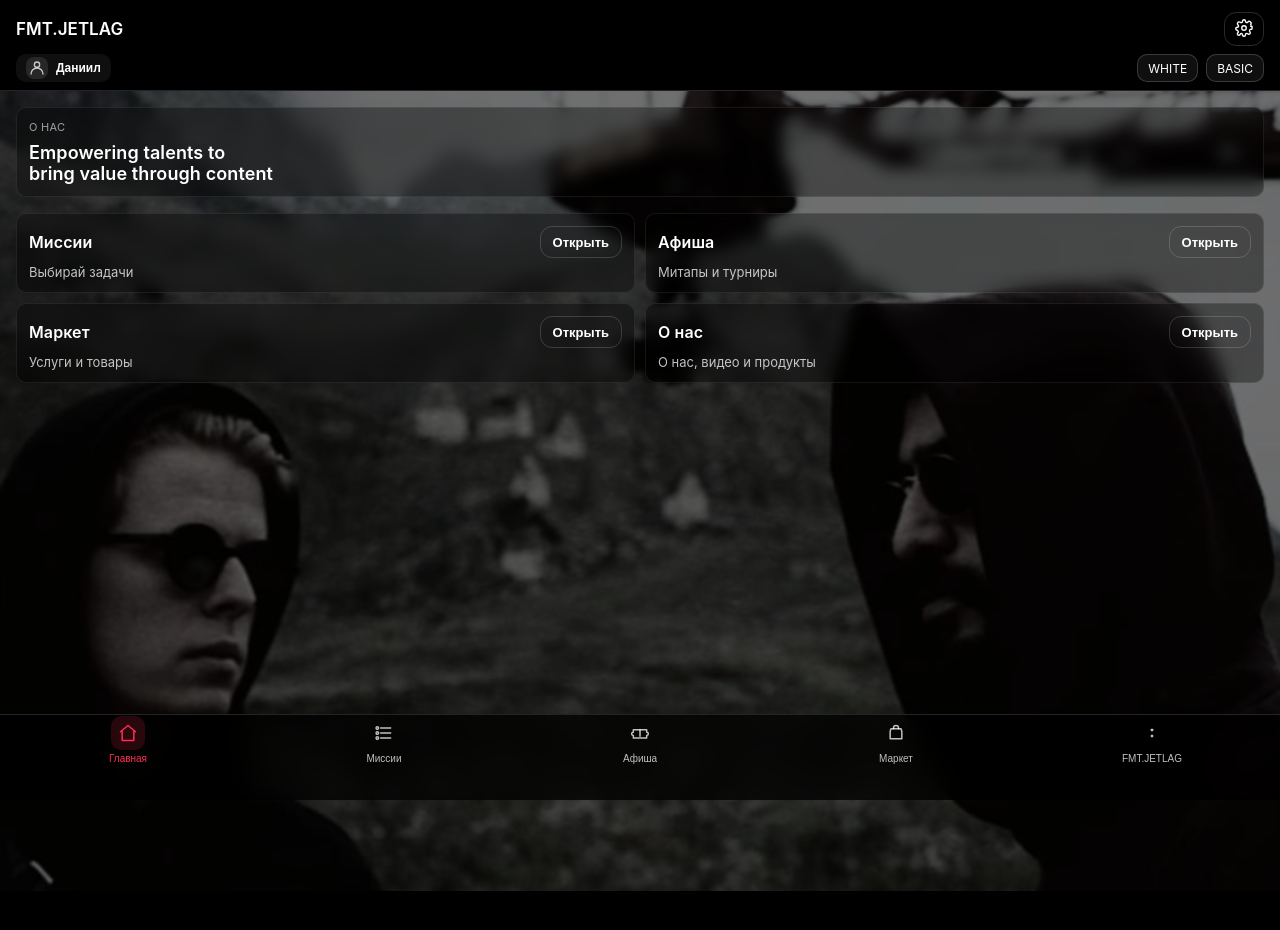
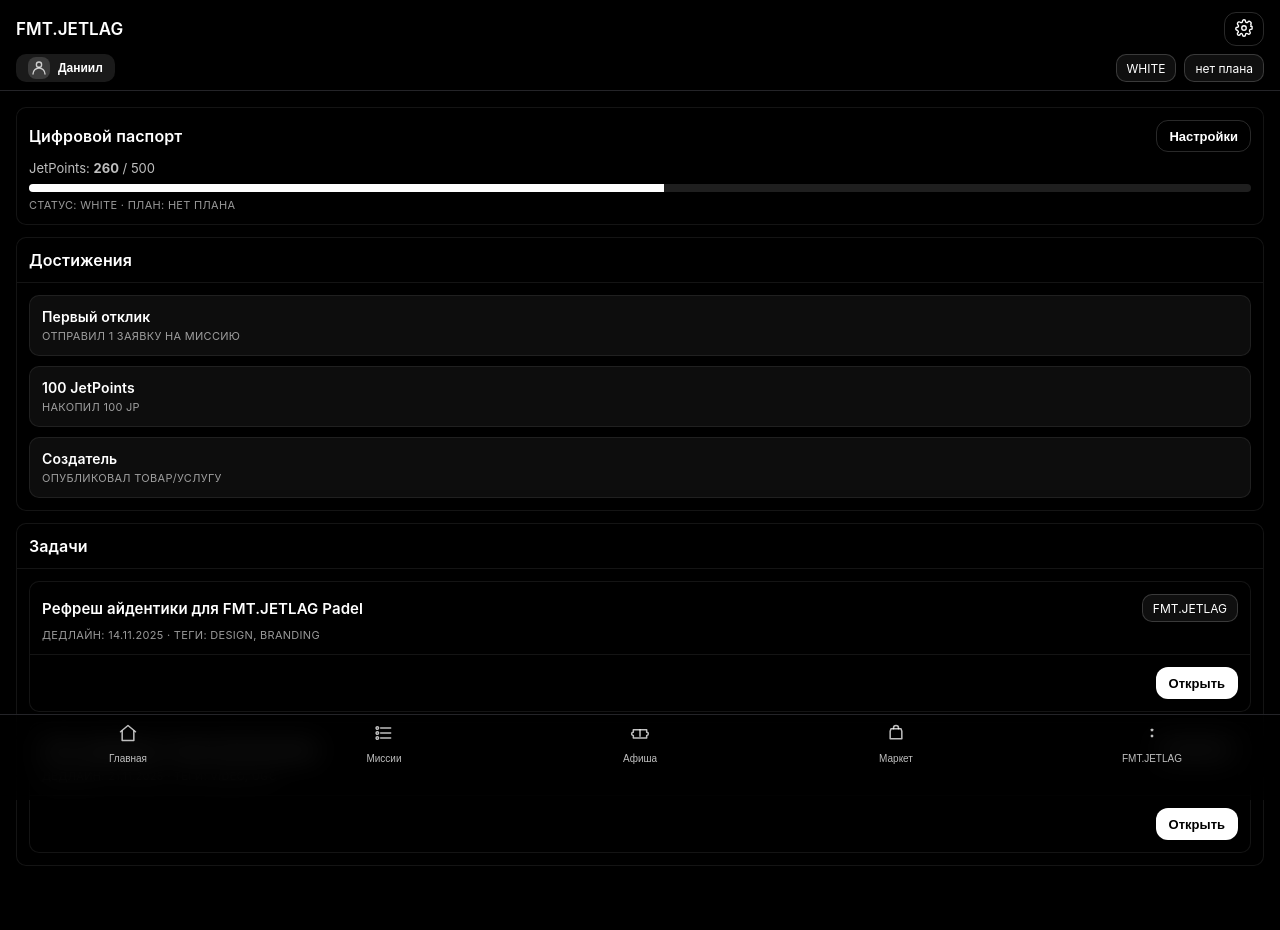
Before and after one commit to svechnikovdan-source/jetlag-tma, a Next.js app: page / in a window 1280 px wide. Both pictures are taken after a click on the button "Даниил". Shown: the top 930 px of the page. Before the commit the page ends 891 px from the top, so only its background shows below. Built offline with nearby package versions, Linux system fonts and the light colour scheme.

Commit message:
UI tidy: stable icons, clean tabbar, full screens

```diff
--- a/app/globals.css
+++ b/app/globals.css
@@ -127,3 +127,16 @@
   position: relative;
   touch-action: manipulation;
 }
+/* progress bar for profile */
+.progress {
+  margin-top: 8px;
+  width: 100%;
+  height: 8px;
+  background: rgba(255,255,255,.12);
+  border-radius: 8px;
+  overflow: hidden;
+}
+.progress__bar {
+  height: 100%;
+  background: white;
+}
--- a/app/page.tsx
+++ b/app/page.tsx
@@ -1,26 +1,8 @@
 "use client";
-import React, { useMemo, useState, useEffect } from "react";
-
-/** Телеграм-фуллскрин: expand + цвета + анти-bounce */
-function useTelegramFullscreen() {
-  useEffect(() => {
-    const tg = (window as any)?.Telegram?.WebApp;
-    try {
-      tg?.ready();
-      tg?.expand();                         // растянуть на максимум
-      tg?.setBackgroundColor?.("#000000");  // фон webview
-      tg?.setHeaderColor?.("secondary_bg_color"); // темный хедер в Telegram
-      tg?.enableClosingConfirmation?.();    // подтверждение при закрытии (опционально)
-
-      // убрать iOS-bounce внутри webview
-      document.documentElement.style.overscrollBehaviorY = "none";
-      document.body.style.overscrollBehaviorY = "none";
-    } catch {}
-  }, []);
-}
+import React, { useMemo, useState } from "react";
 
 /** ── Types ───────────────────────────────────────── */
-type Tab = "home" | "missions" | "events" | "market" | "jetlag";
+type Tab = "home" | "missions" | "events" | "market" | "jetlag" | "profile";
 type StatusLevel = "WHITE" | "RED" | "BLACK";
 type PlanKey = "PLUS" | "PRO" | "STUDIO" | null;
 const rank = (s: StatusLevel) => (s === "WHITE" ? 1 : s === "RED" ? 2 : 3);
@@ -34,11 +16,10 @@
   Brand: () => (<svg width="20" height="20" viewBox="0 0 24 24" fill="currentColor"><rect x="10.5" y="7" width="3" height="3" rx="0.5"/><rect x="10.5" y="14" width="3" height="3" rx="0.5"/></svg>),
   User: () => (<svg width="18" height="18" viewBox="0 0 24 24" fill="none" stroke="currentColor" strokeWidth="1.8" strokeLinecap="round" strokeLinejoin="round"><circle cx="12" cy="7.5" r="3.5"/><path d="M4 20a8 8 0 0 1 16 0"/></svg>),
   Settings: () => (<svg width="18" height="18" viewBox="0 0 24 24" fill="none" stroke="currentColor" strokeWidth="1.8" strokeLinecap="round" strokeLinejoin="round"><circle cx="12" cy="12" r="3"/><path d="M19.4 15a1.6 1.6 0 0 0 .33 1.82l.06.06a2 2 0 1 1-2.83 2.83l-.06-.06a1.6 1.6 0 0 0-1.82-.33A1.6 1.6 0 0 0 14 21a2 2 0 0 1-4 0 1.6 1.6 0 0 0-1-1.51 1.6 1.6 0 0 0-1.82.33l-.06.06A2 2 0 1 1 4.29 17.9l.06-.06A1.6 1.6 0 0 0 4 16.02 1.6 1.6 0 0 0 2.49 15H3a2 2 0 0 1 0-4h.09c.67 0 1.27-.39 1.51-1a1.6 1.6 0 0 0-.33-1.82l-.06-.06A2 2 0 1 1 7.04 4.29l.06.06c.5.5 1.2.66 1.82.33A1.6 1.6 0 0 0 10 3a2 2 0 0 1 4 0 1.6 1.6 0 0 0 1.08 1.6c.62.33 1.32.17 1.82-.33l.06-.06A2 2 0 1 1 21 7.04l-.06.06c.5.5.66 1.2.33 1.82.24.61.84 1 1.51 1H21a2 2 0 0 1 0 4h-.09a1.6 1.6 0 0 0-1.51 1z"/></svg>),
-  Temple: () => (<svg width="18" height="18" viewBox="0 0 24 24" fill="none" stroke="currentColor" strokeWidth="1.8" strokeLinecap="round" strokeLinejoin="round"><path d="M3 10l9-5 9 5"/><path d="M4 10v8M8 10v8M12 10v8M16 10v8M20 10v8M2 18h20"/></svg>),
+  Temple: () => (<svg width="18" height="18" viewBox="0 0 24 24" fill="none" stroke="currentColor" strokeWidth="1.8" strokeLinecap="round" strokeLinejoin="round"><path d="M3 10l9-5 9 5"/><path d="M4 10v8M8 10v8M12 10v8M16 10в8M20 10v8M2 18h20"/></svg>),
   Lock: () => (
     <svg width="18" height="18" viewBox="0 0 24 24" fill="none" stroke="currentColor" strokeWidth="1.8" strokeLinecap="round" strokeLinejoin="round">
-      <rect x="3" y="11" width="18" height="10" rx="2" />
-      <path d="M7 11V8a5 5 0 0 1 10 0v3" />
+      <rect x="3" y="11" width="18" height="10" rx="2" /><path d="M7 11V8a5 5 0 0 1 10 0v3" />
     </svg>
   ),
 };
@@ -64,7 +45,7 @@
 const MARKET: MarketItem[] = [
   { id:"i1", type:"SERVICE", title:"Сведение и мастеринг трека", price:8000, owner:"@audio.kir" },
   { id:"i2", type:"SERVICE", title:"Motion-дизайн (30-сек ролик)", price:15000, owner:"@gfx.storm" },
-  { id:"i3", type:"PRODUCT", title:"Разработка дизайна Travel Kit v2", price:2490, owner:"@bluora" },
+  { id:"i3", type:"PRODUCT", title:"Bluora Travel Kit v2", price:2490, owner:"@bluora" },
 ];
 
 const PEOPLE = [
@@ -97,13 +78,18 @@
     </div>
     <div className="sp-2" />
     <div className="row-b">
-      <button className="row" onClick={onProfile} aria-label="Профиль" style={{gap:8, background:"rgba(255,255,255,.06)", border:"none", borderRadius:10, height:28, padding:"0 10px"}}>
-        <span className="ava" style={{width:22,height:22, borderRadius:8}}><Icon.User/></span>
+      <button
+        className="row"
+        onClick={onProfile}
+        aria-label="Профиль"
+        style={{gap:8, background:"#1a1a1a", border:"none", borderRadius:10, height:28, padding:"0 12px", alignItems:"center"}}
+      >
+        <span className="ava" style={{width:22,height:22, borderRadius:8, background:"rgba(255,255,255,.15)", display:"flex", alignItems:"center", justifyContent:"center"}}><Icon.User/></span>
         <span style={{fontSize:12,fontWeight:600,color:"white"}}>Даниил</span>
       </button>
       <div className="row" style={{gap:8}}>
         <Chip>{status}</Chip>
-        <Chip>{plan ?? "BASIC"}</Chip>
+        <Chip>{plan ?? "нет плана"}</Chip>
       </div>
     </div>
     <div className="sp-2" />
@@ -112,7 +98,7 @@
 
 /** ── Bottom nav ───────────────────────────────────── */
 const BottomNav: React.FC<{tab:Tab; onChange:React.Dispatch<React.SetStateAction<Tab>>}> = ({tab,onChange}) => {
-  const Item: React.FC<{k:Tab; label:string; icon:React.FC}> = ({k,label,icon:IconX})=>{
+  const Item: React.FC<{k:Extract<Tab,"home"|"missions"|"events"|"market"|"jetlag">; label:string; icon:React.FC}> = ({k,label,icon:IconX})=>{
     const active = tab===k;
     return (
       <button className={active?"active":""} onClick={()=>onChange(k)} role="tab" aria-selected={active}>
@@ -199,17 +185,10 @@
           return (
             <div className="card" key={m.id} style={{ position: "relative", overflow: "hidden" }}>
               {locked && (
-                <div aria-hidden
-                  style={{
-                    position: "absolute", inset: 0, background: "rgba(0,0,0,0.45)",
-                    display: "flex", alignItems: "center", justifyContent: "center", zIndex: 1
-                  }}>
-                  <div className="row"
-                    style={{ gap: 8, padding: "6px 10px", borderRadius: 10, background: "rgba(0,0,0,0.55)", border: "1px solid rgba(255,255,255,0.12)" }}>
+                <div aria-hidden style={{ position:"absolute", inset:0, background:"rgba(0,0,0,0.45)", display:"flex", alignItems:"center", justifyContent:"center", zIndex:1 }}>
+                  <div className="row" style={{ gap: 8, padding: "6px 10px", borderRadius: 10, background: "rgba(0,0,0,0.55)", border: "1px solid rgba(255,255,255,0.12)" }}>
                     <Icon.Lock />
-                    <span className="t-caption" style={{ color: "rgba(255,255,255,.9)" }}>
-                      Требуется {needStatus} {needPlan}
-                    </span>
+                    <span className="t-caption" style={{ color: "rgba(255,255,255,.9)" }}>Требуется {needStatus} {needPlan}</span>
                   </div>
                 </div>
               )}
@@ -222,15 +201,11 @@
                 <div className="t-body">Дедлайн: {m.deadline}</div>
                 <div className="t-body">Теги: {m.tags.join(", ")}</div>
                 <div className="t-body">Награды: {m.rewards.jetpoints} JP{m.rewards.cash ? ` + ${m.rewards.cash}` : ""}</div>
-                <div className="t-caption" style={{ marginTop: 6 }}>
-                  Доступ: {needStatus}{m.requiredPlan ? ` + план ${m.requiredPlan}` : ""}
-                </div>
+                <div className="t-caption" style={{ marginTop: 6 }}>Доступ: {needStatus}{m.requiredPlan ? ` + план ${m.requiredPlan}` : ""}</div>
               </div>
               <div className="separator" />
               <div className="card-sec" style={{ display: "flex", justifyContent: "flex-end" }}>
-                <Button size="s" className={locked ? "btn-disabled" : ""} onClick={!locked ? () => alert("Отклик отправлен (демо)") : undefined}>
-                  Участвовать
-                </Button>
+                <Button size="s" className={locked ? "btn-disabled" : ""} onClick={!locked ? () => alert("Отклик отправлен (демо)") : undefined}>Участвовать</Button>
               </div>
             </div>
           );
@@ -331,13 +306,9 @@
               </span>
               <div className="h2">Усадьба JETLAG</div>
             </div>
-            <Button kind="secondary" size="s" onClick={() => alert("3D-тур (демо)")}>
-              Открыть 3D-тур
-            </Button>
+            <Button kind="secondary" size="s" onClick={() => alert("3D-тур (демо)")}>Открыть 3D-тур</Button>
           </div>
-          <div className="t-body" style={{ marginTop: 6 }}>
-            Кампус для резиденций, съёмок и встреч сообщества.
-          </div>
+          <div className="t-body" style={{ marginTop: 6 }}>Кампус для резиденций, съёмок и встреч сообщества.</div>
         </div>
       </div>
 
@@ -364,8 +335,6 @@
 
       <div className="sp-4" />
 
-      <div className="h2"></div>
-      <div className="sp-2" />
       <div className="video">
         <iframe
           src="https://www.youtube-nocookie.com/embed/-yPMtwa8f14?mute=1&playsinline=1&controls=1&rel=0&modestbranding=1"
@@ -406,15 +375,9 @@
         <div className="card-sec">
           <div className="h2" style={{ marginBottom: 8 }}>Новости и релизы</div>
           <div className="list">
-            <div className="card" style={{ background: "rgba(255,255,255,.05)" }}>
-              <div className="card-sec">Waterr — новая банка • 12/2025</div>
-            </div>
-            <div className="card" style={{ background: "rgba(255,255,255,.05)" }}>
-              <div className="card-sec">Cosmetics Travel Kit v2 — обновили формулы и упаковку</div>
-            </div>
-            <div className="card" style={{ background: "rgba(255,255,255,.05)" }}>
-              <div className="card-sec">Night Tournament — регистрация открыта</div>
-            </div>
+            <div className="card" style={{ background: "rgba(255,255,255,.05)" }}><div className="card-sec">Waterr — новая банка • 12/2025</div></div>
+            <div className="card" style={{ background: "rgba(255,255,255,.05)" }}><div className="card-sec">Cosmetics Travel Kit v2 — обновили формулы и упаковку</div></div>
+            <div className="card" style={{ background: "rgba(255,255,255,.05)" }}><div className="card-sec">Night Tournament — регистрация открыта</div></div>
           </div>
         </div>
       </div>
@@ -422,20 +385,100 @@
   </div>
 );
 
+/** ── Новый экран: Профиль ─────────────────────────── */
+const ProfileScreen: React.FC<{status:StatusLevel; plan:PlanKey; jetpoints:number; next:number; onSettings:()=>void;}> =
+({ status, plan, jetpoints, next, onSettings }) => {
+  const progress = Math.min(100, Math.round((jetpoints / next) * 100));
+  const ACTIVE = MISSIONS.slice(0, 2);
+  const ACH = [
+    { id:"a1", title:"Первый отклик", desc:"Отправил 1 заявку на миссию" },
+    { id:"a2", title:"100 JetPoints", desc:"Накопил 100 JP" },
+    { id:"a3", title:"Создатель", desc:"Опубликовал товар/услугу" },
+  ];
+  return (
+    <div className="page pad fade-in">
+      {/* Цифровой паспорт */}
+      <div className="card">
+        <div className="card-sec">
+          <div className="row-b">
+            <div className="h2">Цифровой паспорт</div>
+            <Button kind="ghost" size="s" onClick={onSettings}>Настройки</Button>
+          </div>
+          <div className="sp-2" />
+          <div className="t-body">JetPoints: <b>{jetpoints}</b> / {next}</div>
+          <div className="progress"><div className="progress__bar" style={{ width: `${progress}%` }} /></div>
+          <div className="t-caption" style={{ marginTop: 6 }}>Статус: {status} · План: {plan ?? "нет плана"}</div>
+        </div>
+      </div>
+
+      <div className="sp-3" />
+
+      {/* Достижения */}
+      <div className="card">
+        <div className="card-sec">
+          <div className="h2">Достижения</div>
+        </div>
+        <div className="separator" />
+        <div className="card-sec">
+          <div className="list">
+            {ACH.map(a=>(
+              <div className="card" key={a.id} style={{ background:"rgba(255,255,255,.05)" }}>
+                <div className="card-sec">
+                  <div className="h2" style={{ fontSize: 14 }}>{a.title}</div>
+                  <div className="t-caption" style={{ marginTop: 4 }}>{a.desc}</div>
+                </div>
+              </div>
+            ))}
+          </div>
+        </div>
+      </div>
+
+      <div className="sp-3" />
+
+      {/* Задачи */}
+      <div className="card">
+        <div className="card-sec">
+          <div className="h2">Задачи</div>
+        </div>
+        <div className="separator" />
+        <div className="card-sec">
+          <div className="list">
+            {ACTIVE.map(m=>(
+              <div className="card" key={m.id}>
+                <div className="card-sec">
+                  <div className="row-b">
+                    <div className="h2" style={{ fontSize: 15 }}>{m.title}</div>
+                    <Chip>{m.brand}</Chip>
+                  </div>
+                  <div className="t-caption" style={{ marginTop: 6 }}>Дедлайн: {m.deadline} · Теги: {m.tags.join(", ")}</div>
+                </div>
+                <div className="separator" />
+                <div className="card-sec" style={{ display:"flex", justifyContent:"flex-end" }}>
+                  <Button size="s">Открыть</Button>
+                </div>
+              </div>
+            ))}
+            {ACTIVE.length===0 && <div className="t-caption">Активных задач пока нет.</div>}
+          </div>
+        </div>
+      </div>
+    </div>
+  );
+};
+
 /** ── Root ─────────────────────────────────────────── */
 export default function App(){
-  useTelegramFullscreen(); // ⬅️ активируем фуллскрин при монтировании
-
   const [tab, setTab] = useState<Tab>("jetlag");
   const [status] = useState<StatusLevel>("WHITE");
   const [plan]   = useState<PlanKey>(null);
+  const jetpoints = 260;
 
   return (
-    <div className="app-root">
+    <>
       <TopBar
         status={status}
         plan={plan}
-        onProfile={()=>setTab("home")}
+        onProfile={()=>setTab("profile")}
         onSettings={()=>alert("Настройки (демо)")}
       />
 
@@ -444,8 +487,9 @@
       {tab==="events" && <EventsScreen status={status} plan={plan}/>}
       {tab==="market" && <MarketScreen/>}
       {tab==="jetlag" && <JetlagHub go={setTab}/>}
+      {tab==="profile" && <ProfileScreen status={status} plan={plan} jetpoints={jetpoints} next={500} onSettings={()=>alert("Настройки (демо)")} />}
 
       <BottomNav tab={tab} onChange={setTab}/>
-    </div>
+    </>
   );
 }
```
